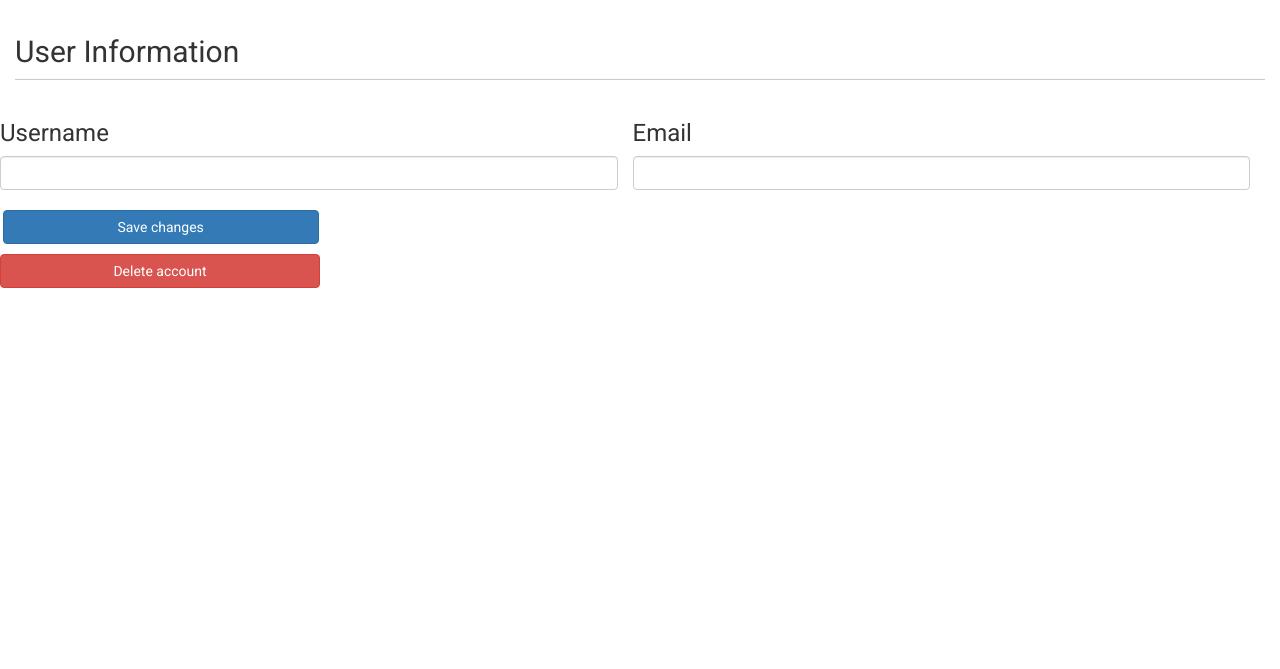
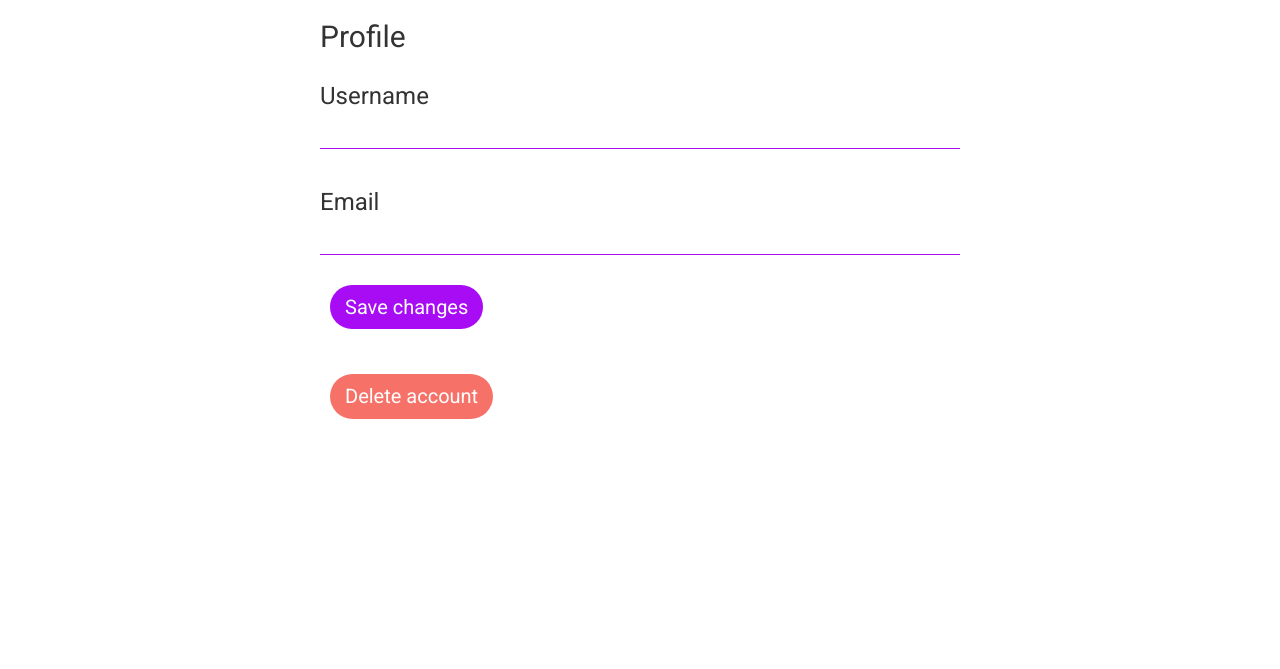
Before and after one commit to EduSanRod/AstroNewmy, a Laravel app: page /user/settings in a window 1280 px wide. Shown: the part 105-774 px from the top of the page. Run offline with Laravel 9, Linux system fonts and the light colour scheme; data that the repository does not hold is empty; some libraries are stand-ins or nearby versions.

Commit message:
revamp user settings

```diff
--- a/public/css/user/settings.css
+++ b/public/css/user/settings.css
@@ -0,0 +1,64 @@
+:root {
+	--color-white: white;
+	--color-black: black;
+
+	--main-color: #A70CF5;
+	--main-color-light: #edc9ff;
+	--main-color-dark: #7A09B3;
+}
+
+#profile-container{
+	margin: 0 auto;
+	width: 50%;
+	max-width: 750px;
+	display: flex;
+	flex-direction: column;
+	justify-content: flex-start;
+	align-items: flex-start;
+
+}
+
+form{
+	width: 100%;
+	display: flex;
+	flex-direction: column;
+	justify-content: space-around;
+	align-items: flex-start;
+	margin-bottom: 25px;
+}
+
+.form-input{
+	border: none;
+	outline: none;
+	border-bottom: 1px solid var(--main-color);
+	background: none;
+	font-size: 2rem;
+	width: 100%;
+	margin: 0px 0px 20px;
+}
+
+.submit-button{
+	padding: 8px 15px 8px;
+	font-size: 2rem;
+	background-color: var(--main-color);
+	color: var(--color-white);
+	border: none;
+	border-radius: 25px;
+	margin: 10px;
+}
+
+.delete-button{
+	margin: 10px;
+	padding: 8px 15px 8px;
+	font-size: 2rem;
+	background-color: #f44336;
+	color: var(--color-white);
+	border: none;
+	border-radius: 25px;
+	opacity: 0.75;
+}
+
+.delete-button:hover{
+	opacity: 1;
+	color: var(--color-white);
+}
--- a/resources/views/user/setting.blade.php
+++ b/resources/views/user/setting.blade.php
@@ -3,32 +3,27 @@
 @section('head')
 
 <title>{{ Auth::user()->name; }} Profile</title>
-
+<link rel="stylesheet" type="text/css" href="{{ asset('css/user/settings.css') }}">
 @endsection
 
 @section('section')
 
-<div class="card-body p-4">
-	<h2>User Information</h2>
-	<hr class="mt-0 mb-4">
-	<div class="row pt-1">
-		<form class="row pt-1" action="{{ route('user.update') }}" method="post">
+<div id="profile-container">
+	<h2>{{ Auth::user()->name; }} Profile</h2>
+	<form action="{{ route('user.update') }}" method="post">
 		@csrf
-			<div class="col-6 mb-3 inline">
-				<h3>Username</h3>
-				<input type="text" id="username" name="username" class="form-control" minlength="4" maxlength="15" placeholder="{{ Auth::user()->name; }}"/>
-			</div>
-			<div class="col-6 mb-3 inline">
-				<h3>Email</h3>
-				<input type="email" id="email" name="email" class="form-control" placeholder="{{ Auth::user()->email; }}"/>
-			</div>
 
-			<input type="submit" class="btn btn-primary btn-block m-3 w-25 " value="Save changes">
-		</form>
+		<h3>Username</h3>
+		<input type="text" id="username" name="username" class="form-input" minlength="4" maxlength="15" placeholder="{{ Auth::user()->name; }}" />
 
-		<a class="btn btn-danger btn-block w-25" href="{{ route('user.delete') }}">Delete account</a>
+		<h3>Email</h3>
+		<input type="email" id="email" name="email" class="form-input" placeholder="{{ Auth::user()->email; }}" />
 
-	</div>
+		<input type="submit" class="submit-button" value="Save changes">
+	</form>
+
+	<a href="{{ route('user.delete') }}" class="delete-button" title="Delete account">Delete account</a>
+
 </div>
 
 @endsection
```
